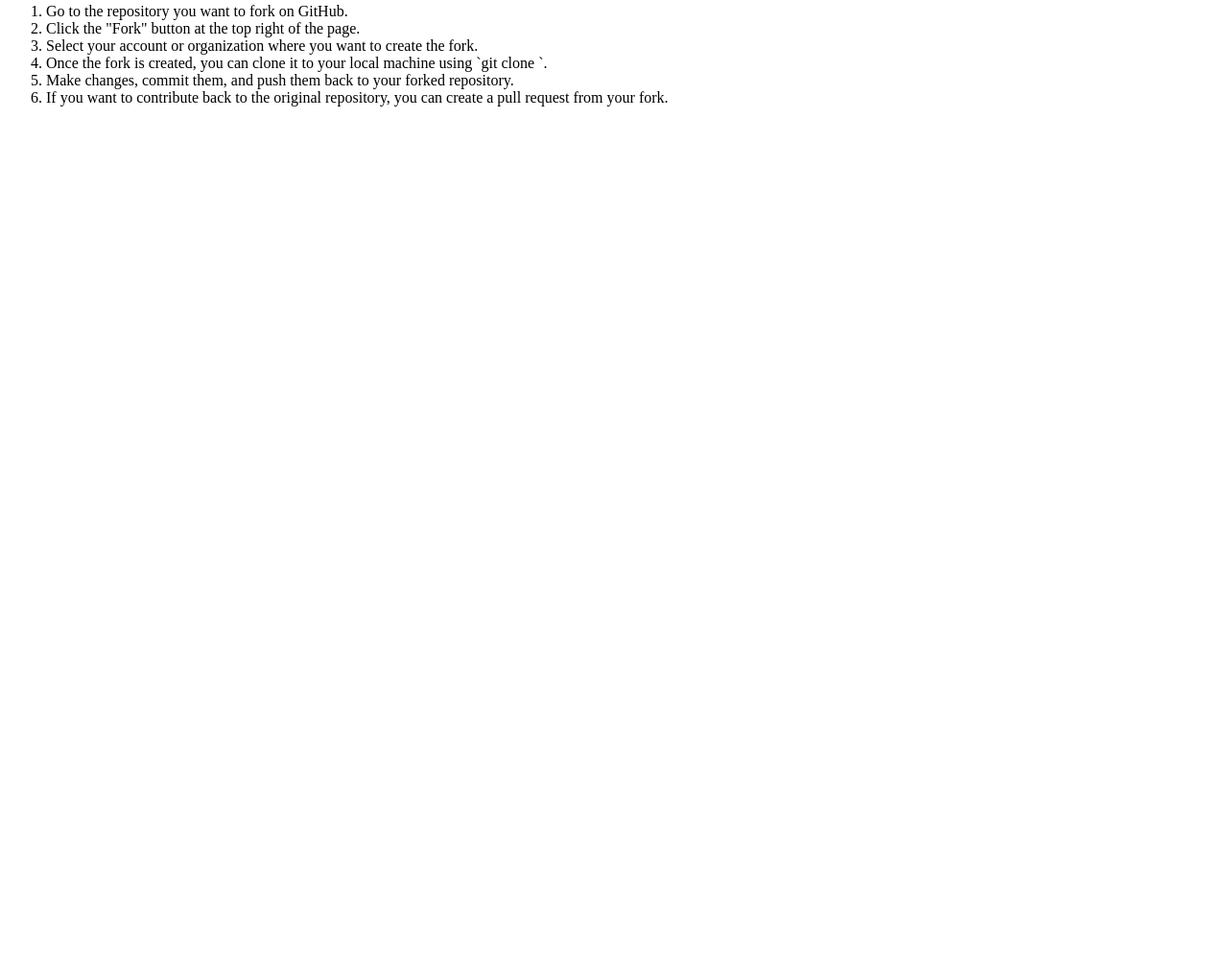
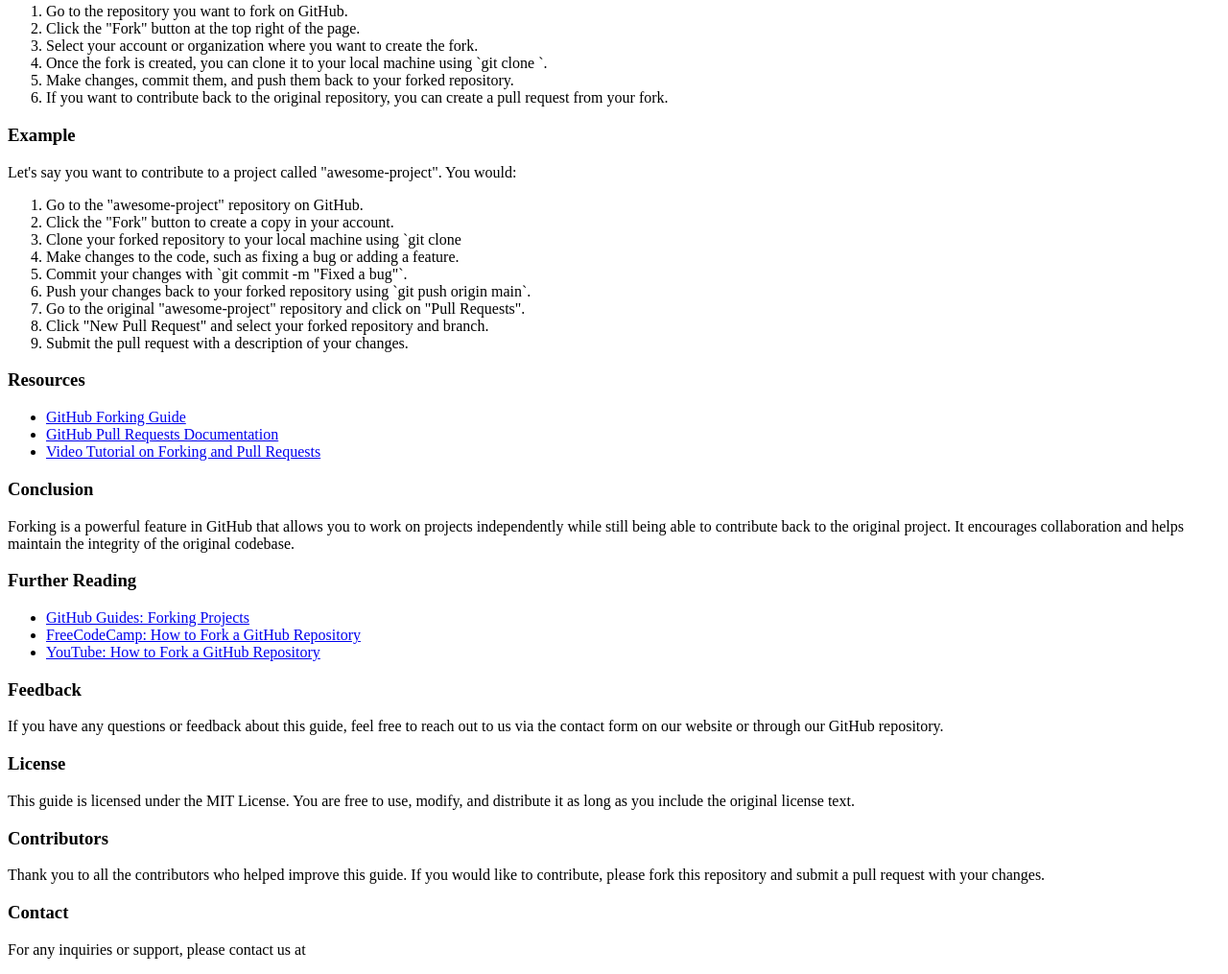
Before and after one commit to shohelsoftzone/fork-purpose, a plain HTML site: page index.html in a window 1280 px wide. Shown: the part 193-1208 px from the top of the page at 96% size. Before the commit the page ends 800 px from the top, so only its background shows below. Drawn offline with Linux system fonts and the light colour scheme.

Commit message:
article added

```diff
--- a/index.html
+++ b/index.html
@@ -16,8 +16,44 @@
         <li>Select your account or organization where you want to create the fork.</li>
         <li>Once the fork is created, you can clone it to your local machine using `git clone <forked-repo-url>`.</li>
         <li>Make changes, commit them, and push them back to your forked repository.</li>
-        <li>If you want to contribute back to the original repository, you can create a pull request from your fork.</li>
+        <li>If you want to contribute back to the original repository, you can create a pull request from your fork.
+    </li>
+    </ol>
+    <h3>Example</h3>
+    <p>Let's say you want to contribute to a project called "awesome-project". You would:</p>
+    <ol>
+        <li>Go to the "awesome-project" repository on GitHub.</li>
+        <li>Click the "Fork" button to create a copy in your account.</li>
+        <li>Clone your forked repository to your local machine using `git clone</li>
+        <li>Make changes to the code, such as fixing a bug or adding a feature.</li>
+        <li>Commit your changes with `git commit -m "Fixed a bug"`.</li>
+        <li>Push your changes back to your forked repository using `git push origin main`.</li>
+        <li>Go to the original "awesome-project" repository and click on "Pull Requests".</li>
+        <li>Click "New Pull Request" and select your forked repository and branch.</li>
+        <li>Submit the pull request with a description of your changes.</li>
+    </ol>
+    <h3>Resources</h3>
+    <ul>
+        <li><a href="https://docs.github.com/en/get-started/quickstart/fork-a-repo">GitHub Forking Guide</a></li>
+        <li><a href="https://docs.github.com/en/pull-requests">GitHub Pull Requests Documentation</a></li>
+        <li><a href="https://www.youtube.com/watch?v=4jYg1c6d2b0">Video Tutorial on Forking and Pull Requests</a></li>
+    </ul>
+    <h3>Conclusion</h3>
+    <p>Forking is a powerful feature in GitHub that allows you to work on projects independently while still being able to contribute back to the original project. It encourages collaboration and helps maintain the integrity of the original codebase.</p>
+    <h3>Further Reading</h3>
+    <ul>
+        <li><a href="https://guides.github.com/activities/forking/">GitHub Guides: Forking Projects</a></li>
+        <li><a href="https://www.freecodecamp.org/news/how-to-fork-a-github-repository/">FreeCodeCamp: How to Fork a GitHub Repository</a></li>
+        <li><a href="https://www.youtube.com/watch?v=0fEYU2V4X1g">YouTube: How to Fork a GitHub Repository</a></li>
+    </ul>
+    <h3>Feedback</h3>
+    <p>If you have any questions or feedback about this guide, feel free to reach out to us via the contact form on our website or through our GitHub repository.</p>
+    <h3>License</h3>
+    <p>This guide is licensed under the MIT License. You are free to use, modify, and distribute it as long as you include the original license text.</p>
+    <h3>Contributors</h3>
+    <p>Thank you to all the contributors who helped improve this guide. If you would like to contribute, please fork this repository and submit a pull request with your changes.</p>
+    <h3>Contact</h3>
+    <p>For any inquiries or support, please contact us at <a href="mailto:
 
-
-</body>
+        </body>
 </html>
```
